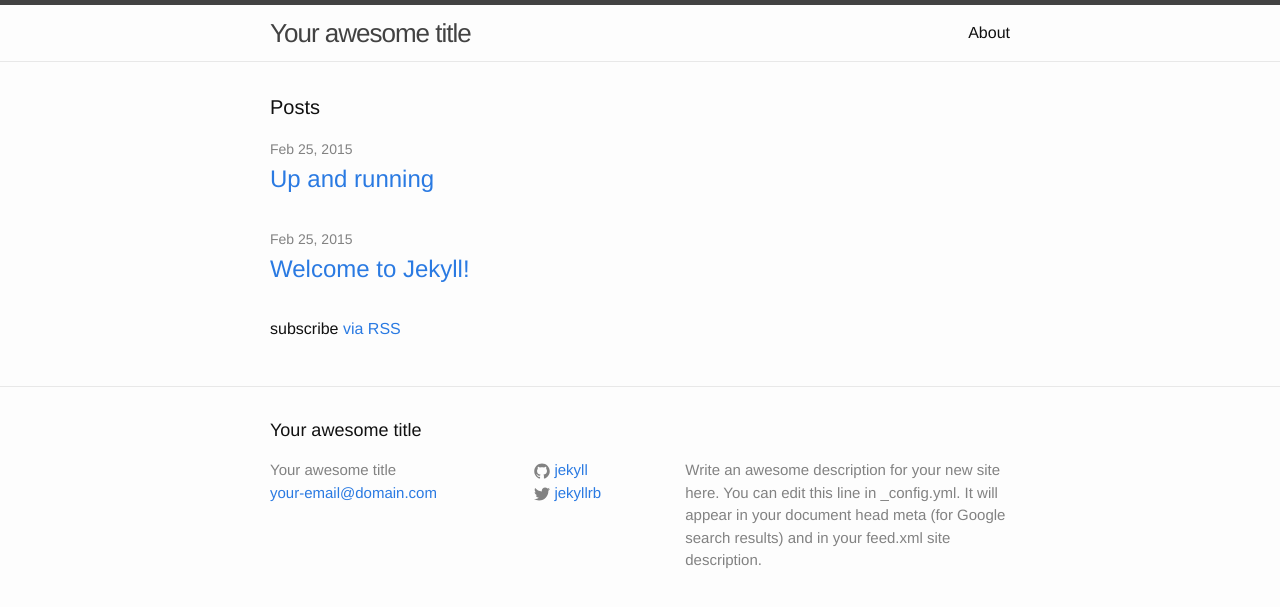
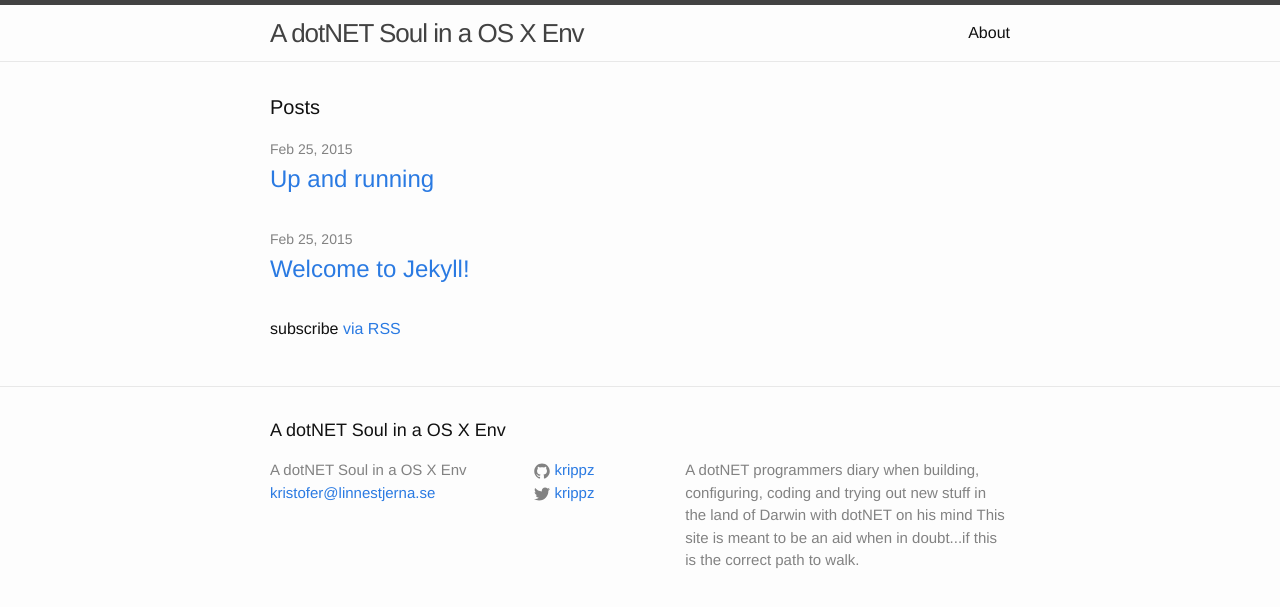
Before and after one commit to krippz/krippz.github.io, a Jekyll site: the page built from index.html, in a window 1280 px wide. Shown: the top 607 px of the page. Built offline with Jekyll 4.4.1, drawn with Linux system fonts in a browser that asks for light colours.

Commit message:
added cname

```diff
--- /dev/null
+++ b/CNAME
@@ -0,0 +1 @@
+kristofer.linnestjerna.se
--- a/_config.yml
+++ b/_config.yml
@@ -1,14 +1,14 @@
 # Site settings
-title: Your awesome title
-email: your-email@domain.com
+title: A dotNET Soul in a OS X Env
+email: kristofer@linnestjerna.se
 description: > # this means to ignore newlines until "baseurl:"
-  Write an awesome description for your new site here. You can edit this
-  line in _config.yml. It will appear in your document head meta (for
-  Google search results) and in your feed.xml site description.
+  A dotNET programmers diary when building, configuring, coding and trying out new stuff in the land of Darwin with dotNET on his mind
+  This site is meant to be an aid when in doubt...if this is the correct path to walk.
+
 baseurl: "" # the subpath of your site, e.g. /blog/
-url: "http://yourdomain.com" # the base hostname & protocol for your site
-twitter_username: jekyllrb
-github_username:  jekyll
+url: "http://krippz.github.io" # the base hostname & protocol for your site
+twitter_username: krippz
+github_username:  krippz
 
 # Build settings
 markdown: kramdown
```
